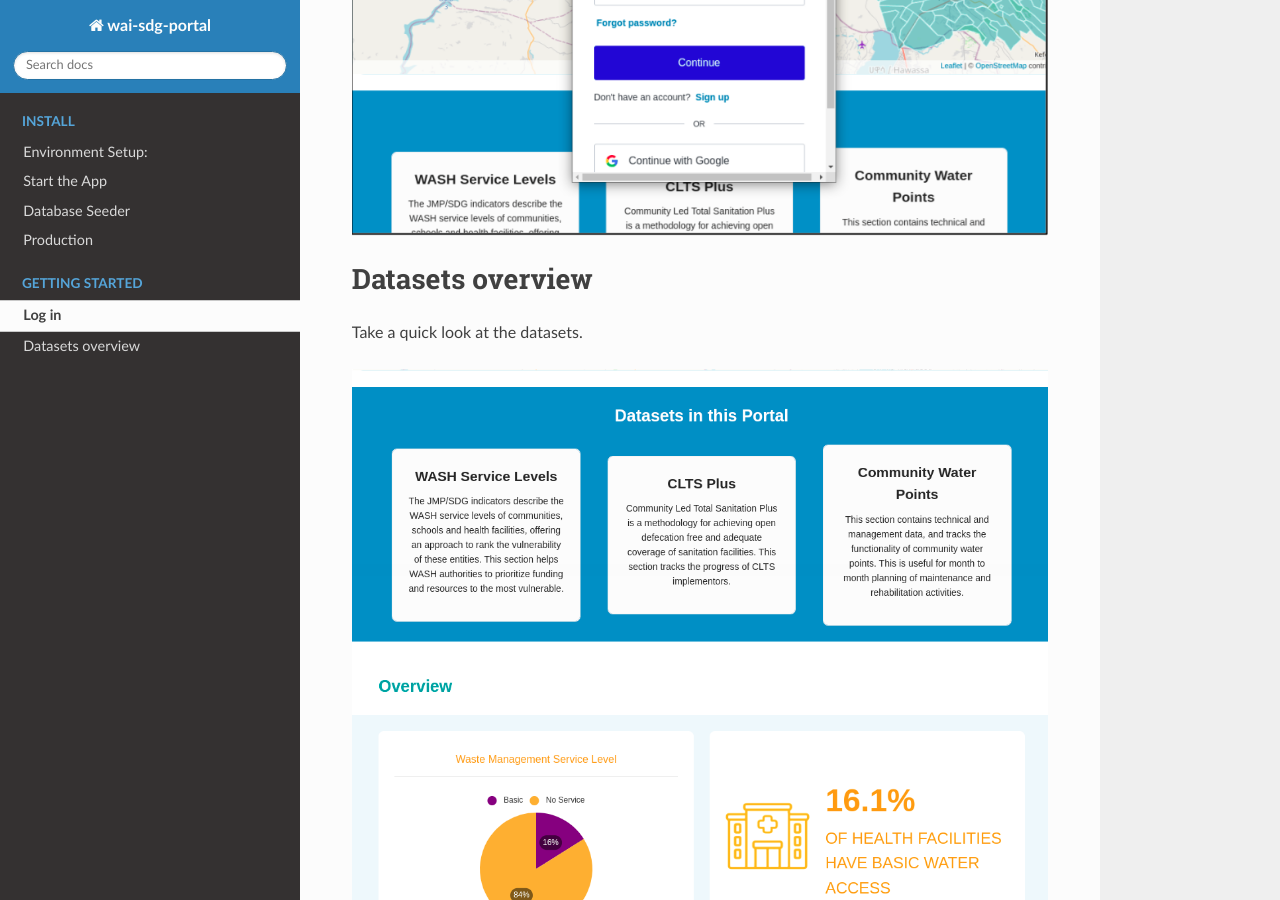
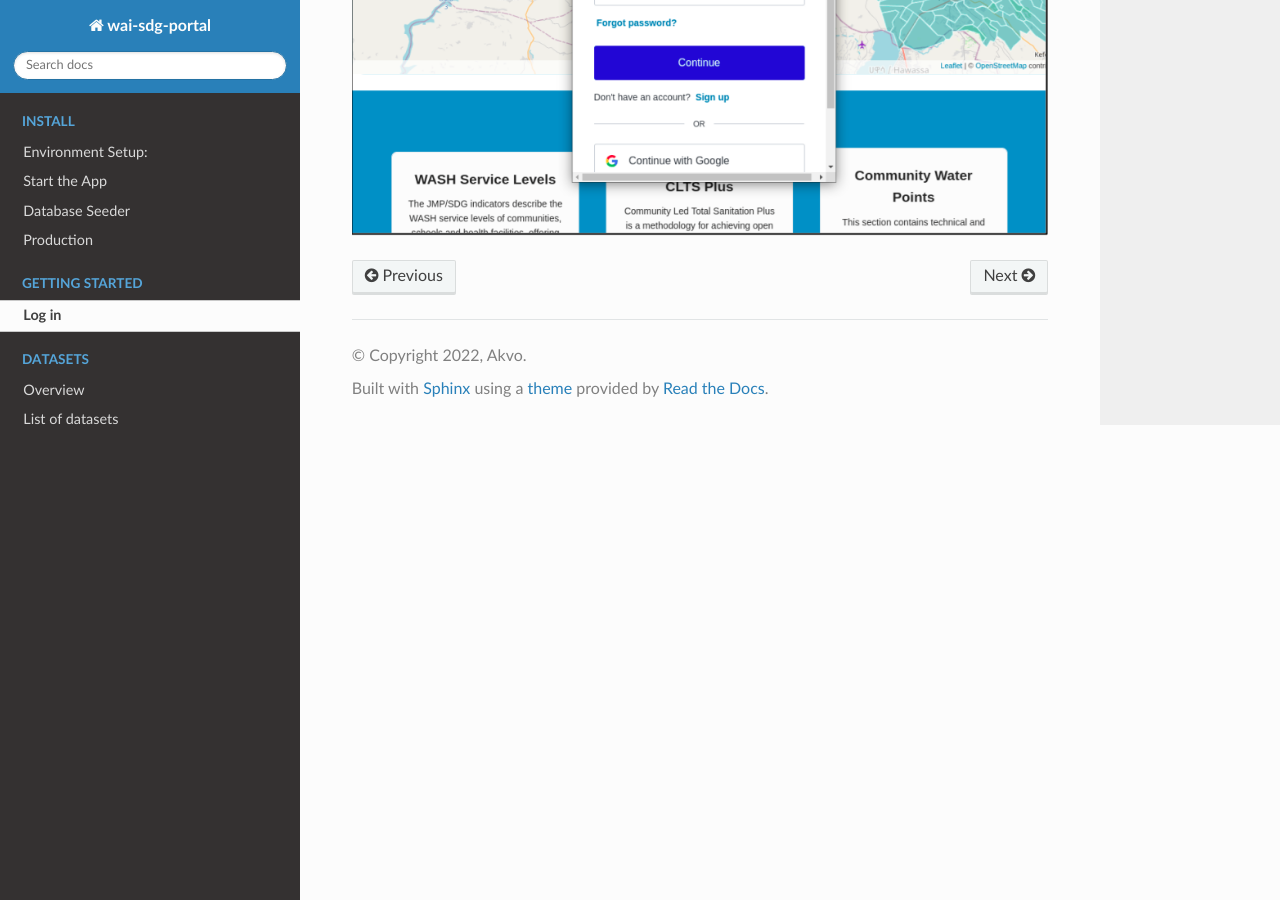
Before and after one commit to akvo/wai-sdg-portal, a Sphinx documentation site: the page built from docs/source/ethiopia/gettingStarted.rst, in a window 1280 px wide and 900 px high, scrolled down 615 px. Built offline with Sphinx 7.4.7 and the Read the Docs theme 2.0.0, drawn with Linux system fonts in a browser that asks for light colours.

Commit message:
[#197] - add doc for datasets overview

```diff
--- a/docs/source/ethiopia/gettingStarted.rst
+++ b/docs/source/ethiopia/gettingStarted.rst
@@ -7,11 +7,3 @@
 
 .. image:: ../../assets/ethiopia/login.png
     :alt: Logging in
-
-Datasets overview
------------------
-
-Take a quick look at the datasets.
-
-.. image:: ../../assets/ethiopia/dataset-overview.png
-    :alt: Datasets overview
--- a/docs/source/index.rst
+++ b/docs/source/index.rst
@@ -20,6 +20,12 @@
 
    ethiopia/gettingStarted
 
+.. toctree::
+   :maxdepth: 2
+   :caption: Datasets
+
+   ethiopia/datasets
+
 .. |Build Status| image:: https://akvo.semaphoreci.com/badges/wai-sdg-portal/branches/main.svg?style=shields
    :target: https://akvo.semaphoreci.com/projects/wai-sdg-portal
 .. |Repo Size| image:: https://img.shields.io/github/repo-size/akvo/wai-sdg-portal
```
Also changed, not shown: docs/source/ethiopia/datasets.rst (added, +15 -0 lines), docs/assets/ethiopia/datasets.png (added).
